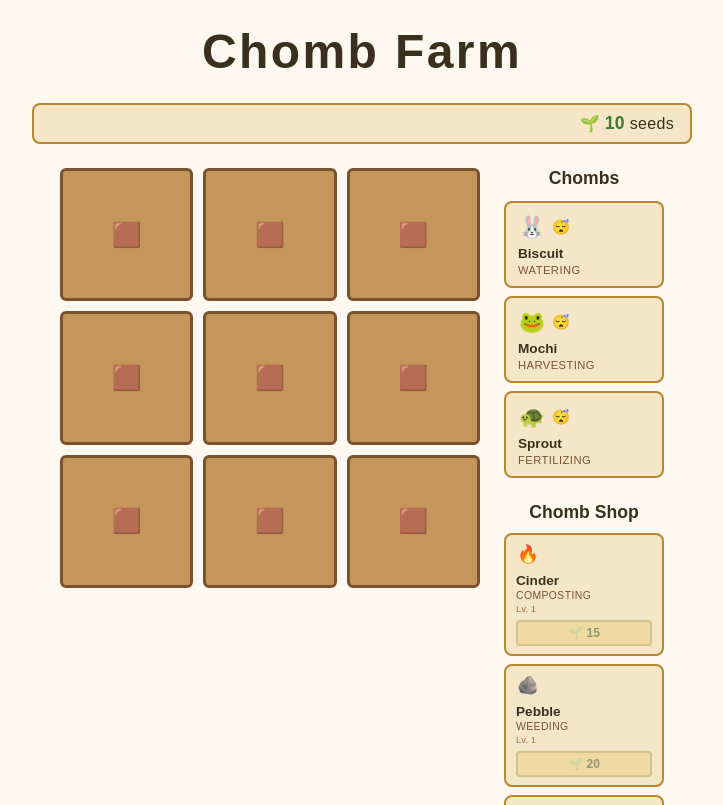
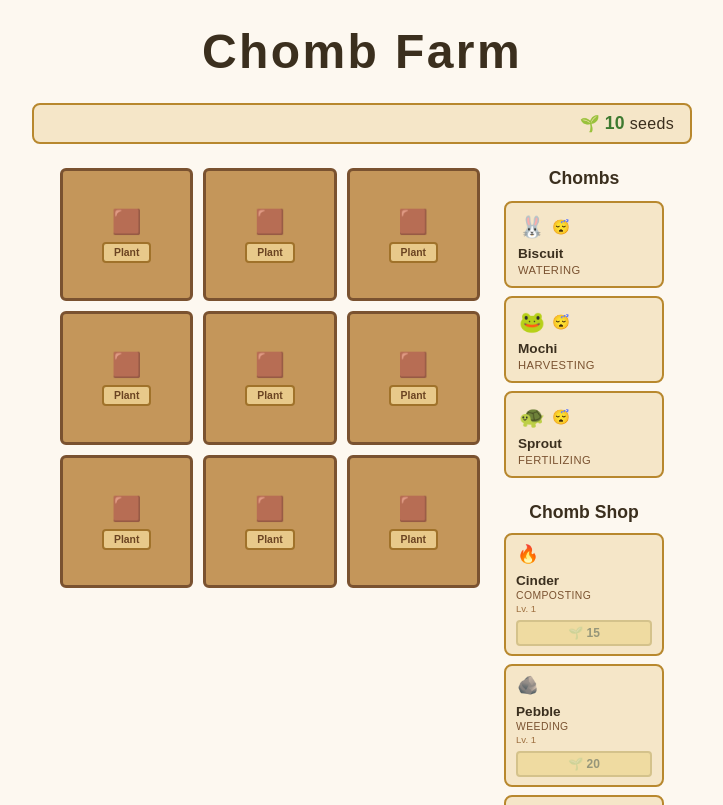
Before and after one commit to coconath0/chomb-farm, a React (Vite) app: page / in a window 1280 px wide. Shown: the top 805 px of the page, without its empty margins (278-1001 px from the left). Built offline with nearby package versions, Linux system fonts and the light colour scheme.

Commit message:
feat: enhance PlotTile with planting UI and crop selection functionality - Needs fix: All chombs do the same whenever we drag them to the plot

```diff
--- a/src/components/ChombRoster.module.css
+++ b/src/components/ChombRoster.module.css
@@ -73,9 +73,7 @@
     margin-top: 2px;
 }
 
-/* ── Sprite placeholders ─────────────────────────────────────
-   data-state: "idle" | "working"
-   ─────────────────────────────────────────────────────────── */
+/* Sprite placeholders - data-state: "idle" | "working" */
 .sprite {
     display: flex;
     align-items: center;
--- a/src/components/ChombShop.module.css
+++ b/src/components/ChombShop.module.css
@@ -42,9 +42,7 @@
     gap: 6px;
 }
 
-/* ── Sprite placeholder ──────────────────────────────────────
-   data-state: "shop"
-   ─────────────────────────────────────────────────────────── */
+/* Sprite placeholder - data-state: "shop" */
 .sprite {
     display: flex;
     align-items: center;
--- a/src/components/PlotTile.jsx
+++ b/src/components/PlotTile.jsx
@@ -1,6 +1,6 @@
 import { useEffect, useRef, useState } from "react";
 import { useFarm } from "../FarmContext";
-import { ASSIGN_CHOMB, HARVEST_PLOT, REASSIGN_CHOMB, REPLANT_PLOT, TICK_PLOT, WILT_PLOT } from "../farmReducer";
+import { ADD_CROP, ASSIGN_CHOMB, HARVEST_PLOT, REASSIGN_CHOMB, REPLANT_PLOT, TICK_PLOT, WILT_PLOT } from "../farmReducer";
 import styles from "./PlotTile.module.css";
 
 // timerSeconds has no stored maximum yet; we use 60 s as a visual baseline.
@@ -29,9 +29,12 @@ const DEFAULT_SEEDS = 5;
 const PLOT_EMOJI       = { empty: "🟫", growing: "🌱", ready: "🌾", wilted: "🍂" };
 const CHOMB_STATE_EMOJI = { working: "🐛", celebrating: "🎉" };
 
+const PLANTABLE_CROPS = Object.keys(CROP_TIMERS); // ["carrot", "corn", "wheat", "tomato"]
+
 export default function PlotTile({ plot }) {
     const { state, dispatch } = useFarm();
     const [isDragOver, setIsDragOver] = useState(false);
+    const [isPicking, setIsPicking] = useState(false);
 
     const isValidDropTarget = !!plot.cropType && !plot.wilted;
 
@@ -79,6 +82,14 @@ export default function PlotTile({ plot }) {
 
     function handleReplant() {
         dispatch({ type: REPLANT_PLOT, payload: { plotId: plot.id } });
+    }
+
+    function handlePlant(cropType) {
+        dispatch({
+            type: ADD_CROP,
+            payload: { plotId: plot.id, cropType, timerSeconds: CROP_TIMERS[cropType] ?? DEFAULT_TIMER },
+        });
+        setIsPicking(false);
     }
 
     function handleDrop(e) {
@@ -148,8 +159,36 @@ export default function PlotTile({ plot }) {
             onDrop={handleDrop}
         >
             {!plot.cropType && !plot.wilted && (
-                <div className={styles.sprite} data-state="empty">
-                    <span className={styles.spriteEmoji}>{PLOT_EMOJI.empty}</span>
+                <div className={styles.emptyContent}>
+                    <div className={styles.sprite} data-state="empty">
+                        <span className={styles.spriteEmoji}>{PLOT_EMOJI.empty}</span>
+                    </div>
+                    {isPicking ? (
+                        <div className={styles.cropPicker}>
+                            {PLANTABLE_CROPS.map((crop) => (
+                                <button
+                                    key={crop}
+                                    className={styles.cropOption}
+                                    onClick={() => handlePlant(crop)}
+                                >
+                                    {crop}
+                                </button>
+                            ))}
+                            <button
+                                className={styles.cropCancel}
+                                onClick={() => setIsPicking(false)}
+                            >
+                                ✕
+                            </button>
+                        </div>
+                    ) : (
+                        <button
+                            className={styles.plantBtn}
+                            onClick={() => setIsPicking(true)}
+                        >
+                            Plant
+                        </button>
+                    )}
                 </div>
             )}
 
--- a/src/components/PlotTile.module.css
+++ b/src/components/PlotTile.module.css
@@ -186,3 +186,73 @@
 .replantBtn:active {
     transform: translateY(0);
 }
+
+/* Empty plot — plant UI */
+.emptyContent {
+    display: flex;
+    flex-direction: column;
+    align-items: center;
+    gap: 4px;
+    width: 100%;
+    padding: 4px 6px;
+    box-sizing: border-box;
+}
+
+.plantBtn {
+    padding: 3px 10px;
+    font-size: 0.65rem;
+    font-weight: 700;
+    color: #6b4422;
+    background-color: #e8c98a;
+    border: 2px solid #a0722a;
+    border-radius: 4px;
+    cursor: pointer;
+    transition: filter 0.1s, transform 0.1s;
+}
+
+.plantBtn:hover {
+    filter: brightness(1.1);
+    transform: translateY(-1px);
+}
+
+/* Crop picker overlay */
+.cropPicker {
+    display: flex;
+    flex-wrap: wrap;
+    gap: 3px;
+    justify-content: center;
+    width: 100%;
+}
+
+.cropOption {
+    padding: 2px 6px;
+    font-size: 0.6rem;
+    font-weight: 700;
+    color: #1e3a14;
+    background-color: #aee887;
+    border: 1px solid #3e7a30;
+    border-radius: 4px;
+    cursor: pointer;
+    text-transform: capitalize;
+    transition: filter 0.1s;
+}
+
+.cropOption:hover {
+    filter: brightness(1.12);
+}
+
+.cropCancel {
+    padding: 2px 6px;
+    font-size: 0.6rem;
+    font-weight: 700;
+    color: #6b2222;
+    background: none;
+    border: 1px solid #a04040;
+    border-radius: 4px;
+    cursor: pointer;
+    transition: filter 0.1s;
+}
+
+.cropCancel:hover {
+    filter: brightness(1.15);
+}
```
